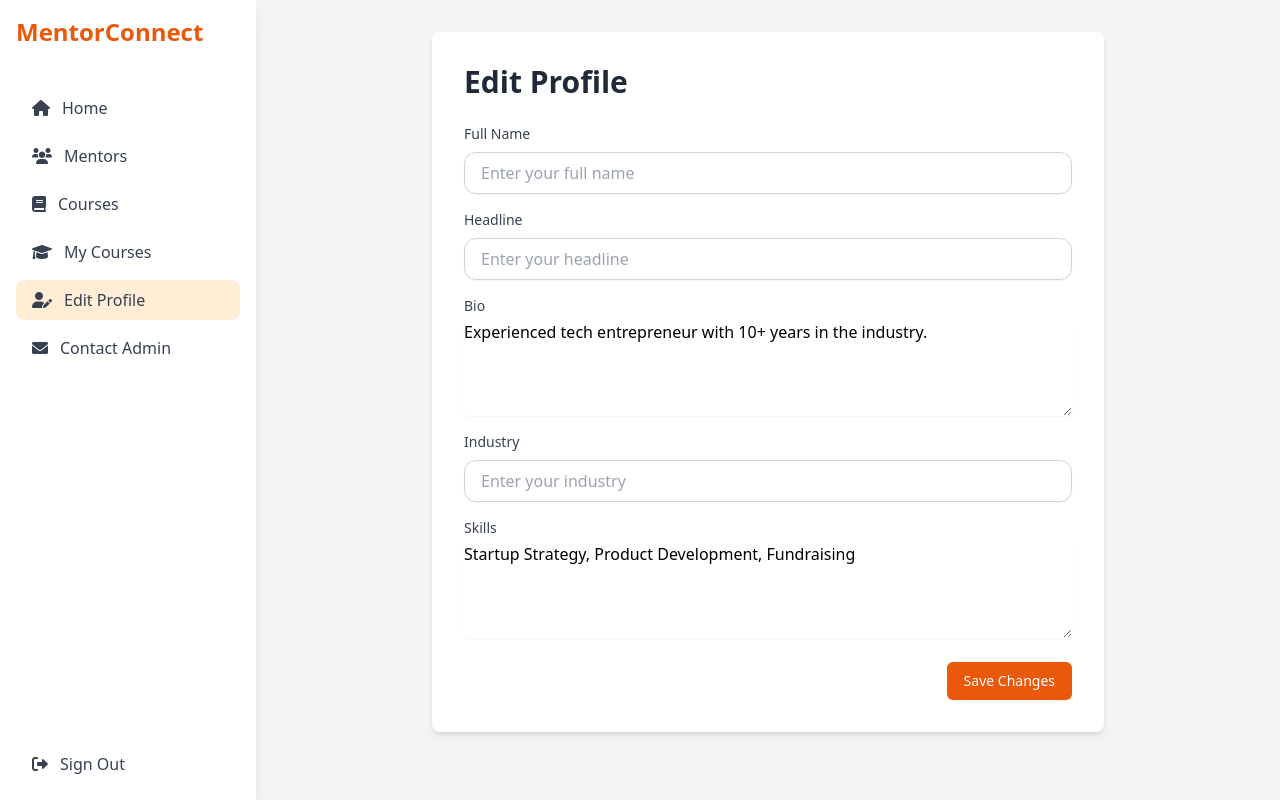
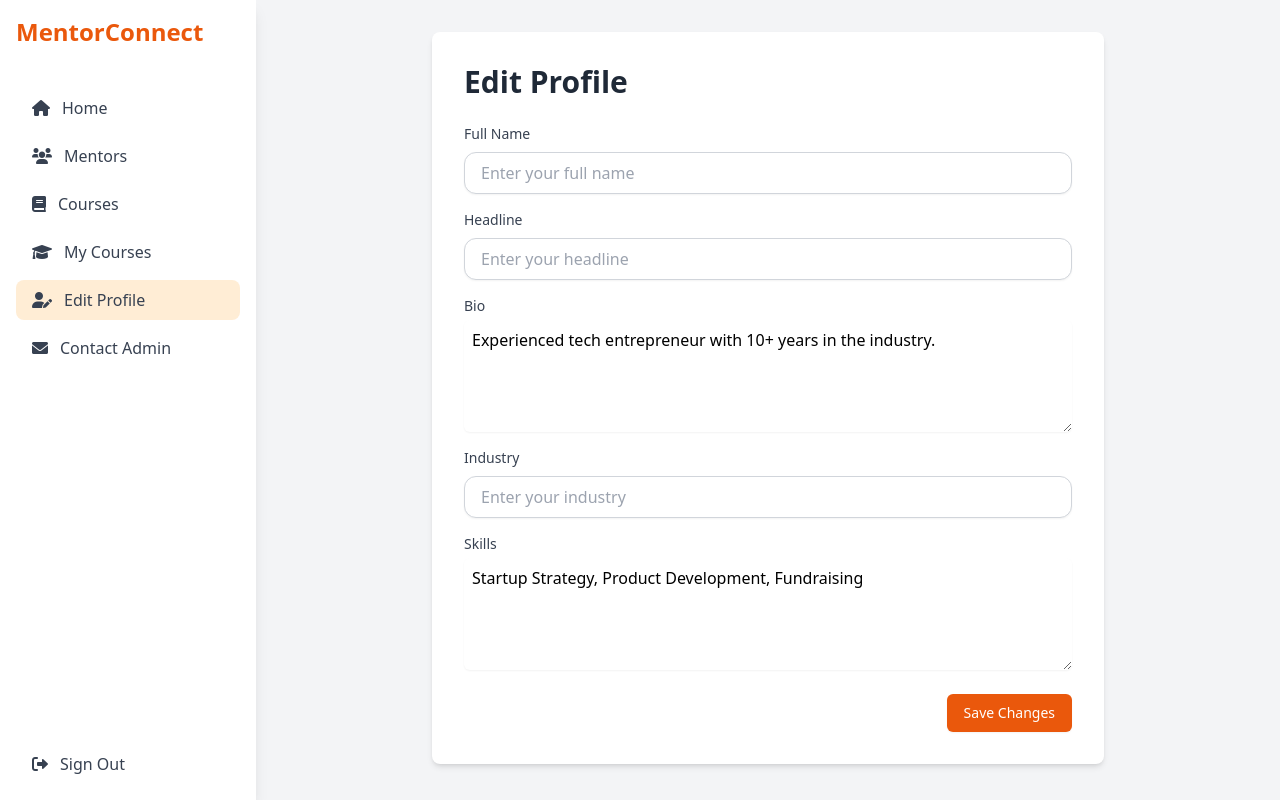
Before and after one commit to CodrJitesh/Entrepreneur_Ship, a PHP site: page /profile_edit.php in a window 1280 px wide. Run offline with PHP 8.4, Linux system fonts and the light colour scheme; a user stored in the database is signed in; data comes from the database, SQL or seed files in the repository; some libraries are stand-ins or nearby versions.

Commit message:
final changes

```diff
--- a/MentorConnectDashboard/profile_edit.php
+++ b/MentorConnectDashboard/profile_edit.php
@@ -127,7 +127,7 @@ if ($_SERVER['REQUEST_METHOD'] === 'POST') {
                                 <div>
                                     <label for="bio" class="block text-sm font-medium text-gray-700 dark:text-gray-300">Bio</label>
                                     <textarea id="bio" name="bio" rows="4"
-                                              class="mt-1 block w-full rounded-md border-gray-300 dark:border-gray-600 shadow-sm focus:border-orange-500 focus:ring-orange-500 dark:bg-dark-300 dark:text-white"
+                                              class="mt-1 block w-full rounded-md border-gray-300 dark:border-gray-600 shadow-sm focus:border-orange-500 focus:ring-orange-500 dark:bg-dark-300 dark:text-white p-2"
                                               placeholder="Tell us about yourself..."><?php echo htmlspecialchars($profile['bio'] ?? ''); ?></textarea>
                                 </div>
                                 <div>
@@ -145,7 +145,7 @@ if ($_SERVER['REQUEST_METHOD'] === 'POST') {
                                         <?php echo $profile['user_type'] === 'mentor' ? 'Skills' : 'Areas of Interest'; ?>
                                     </label>
                                     <textarea id="skills_or_needs" name="skills_or_needs" rows="4"
-                                              class="mt-1 block w-full rounded-md border-gray-300 dark:border-gray-600 shadow-sm focus:border-orange-500 focus:ring-orange-500 dark:bg-dark-300 dark:text-white"
+                                              class="mt-1 block w-full rounded-md border-gray-300 dark:border-gray-600 shadow-sm focus:border-orange-500 focus:ring-orange-500 dark:bg-dark-300 dark:text-white p-2"
                                               placeholder="<?php echo $profile['user_type'] === 'mentor' ? 'List your skills and expertise...' : 'What areas would you like to learn about?'; ?>"><?php echo htmlspecialchars($profile['skills_or_needs'] ?? ''); ?></textarea>
                                 </div>
                             </div>
```
Also changed, not shown: MentorConnectDashboard/dashboard.php (+4 -4 lines).
